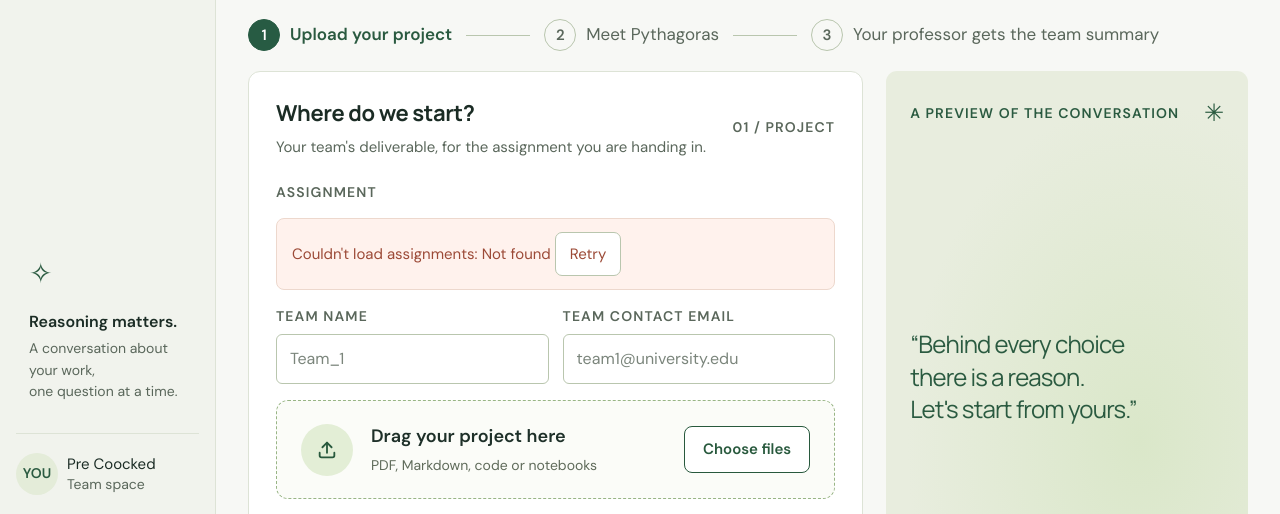
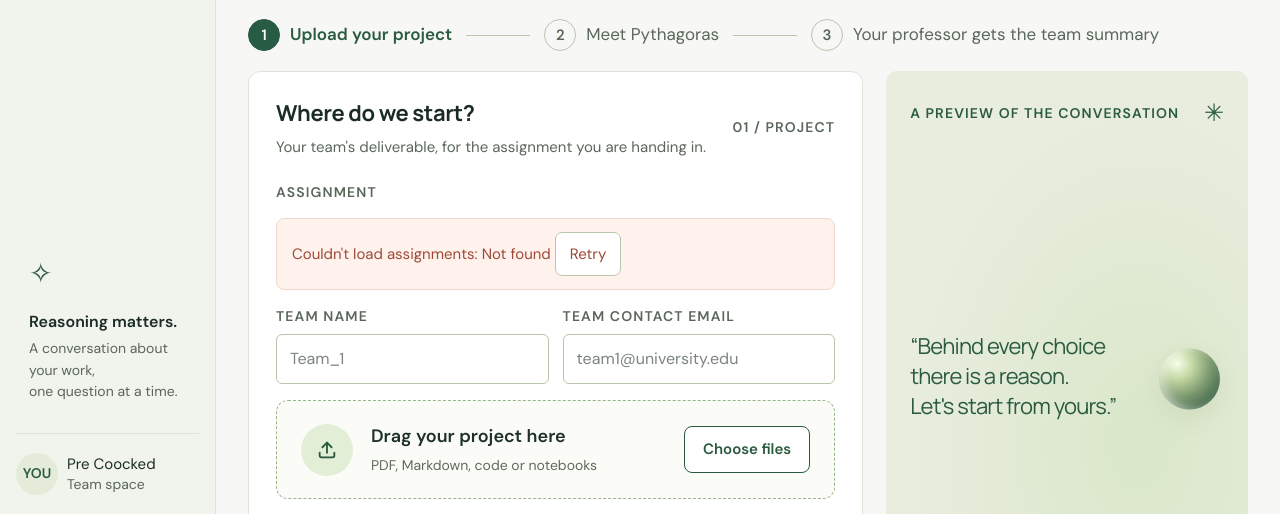
Before and after one commit to Keevin16/StudentClash-PreCooked, a plain HTML site: page pythagoras/static/index.html in a window 1280 px wide. Shown: the part 286-800 px from the top of the page. Drawn offline with Linux system fonts and the light colour scheme; no server answers.

Commit message:
Bring back the preview orb beside the quote

```diff
--- a/pythagoras/static/room.css
+++ b/pythagoras/static/room.css
@@ -328,6 +328,8 @@ textarea::placeholder{color:var(--t3)}
 .upload-grid{align-items:stretch}
 .upload-grid>div:first-child{display:flex;flex-direction:column}.upload-grid #form-card{flex:1}
 .right-stack .preview-card{flex:1;min-height:0;display:flex;flex-direction:column;justify-content:space-between;gap:12px}
-.right-stack .preview-card .mini-orb{display:none}
-.right-stack .preview-card blockquote{font-size:24px}
+
 .upload-grid #form-card{display:flex;flex-direction:column}.upload-grid #submit-form{flex:1;display:flex;flex-direction:column}.upload-grid #submit-btn{margin-top:auto}
+.right-stack .preview-card .mini-orb{position:absolute;right:28px;top:50%;transform:translateY(-50%);margin:0}
+.right-stack .preview-card blockquote{padding-right:72px}
+@media(max-width:1549px){.right-stack .preview-card blockquote{font-size:22px}}
```
